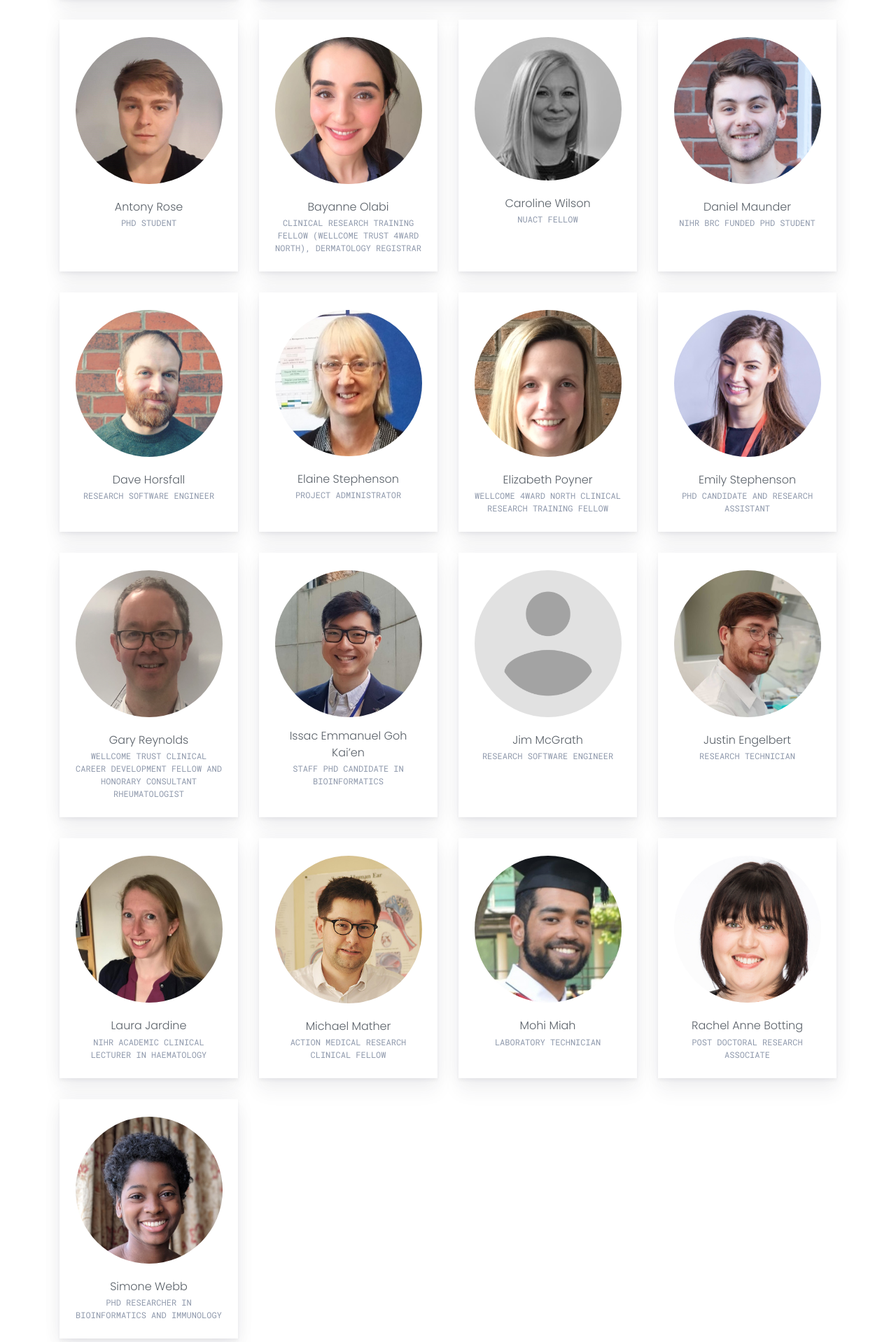
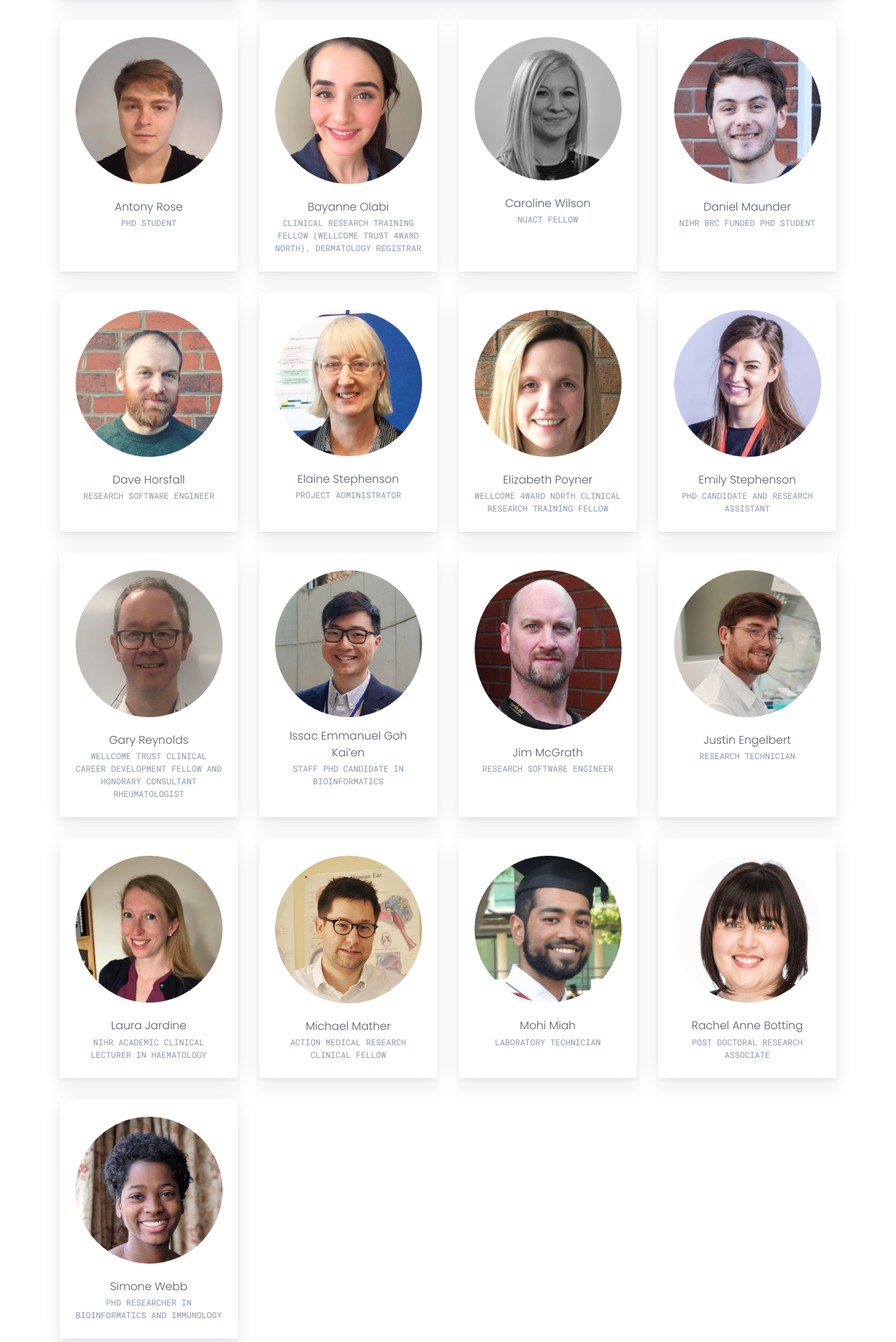
Before and after one commit to haniffalab/haniffalab.github.io, a Jekyll site: the page built from index.markdown, in a window 1280 px wide. Shown: the part 4466-6384 px from the top of the page at 70% size. Built offline with Jekyll 4.4.1, drawn with Linux system fonts in a browser that asks for light colours; nearby versions of some CDN libraries.

Commit message:
Link pictures for Jim McGrath

```diff
--- a/_team/jim-mcgrath.markdown
+++ b/_team/jim-mcgrath.markdown
@@ -3,8 +3,8 @@ layout: team
 name:  "Jim McGrath"
 category: "team"
 position: "Research Software Engineer"
-thumbnail: "staff-profile.png"
-image: "staff-profile.png"
+thumbnail: "jim-mcgrath-thumb.png"
+image: "jim-mcgrath-full.png"
 ---
 Jim McGrath is a Research Software Engineer (RSE), currently working on enhancements to the lab's web portals. Jim is focussed on helping the lab communicate their research effectively to the general public at the same time as providing useful tools to researchers and clinicians.
 
```
